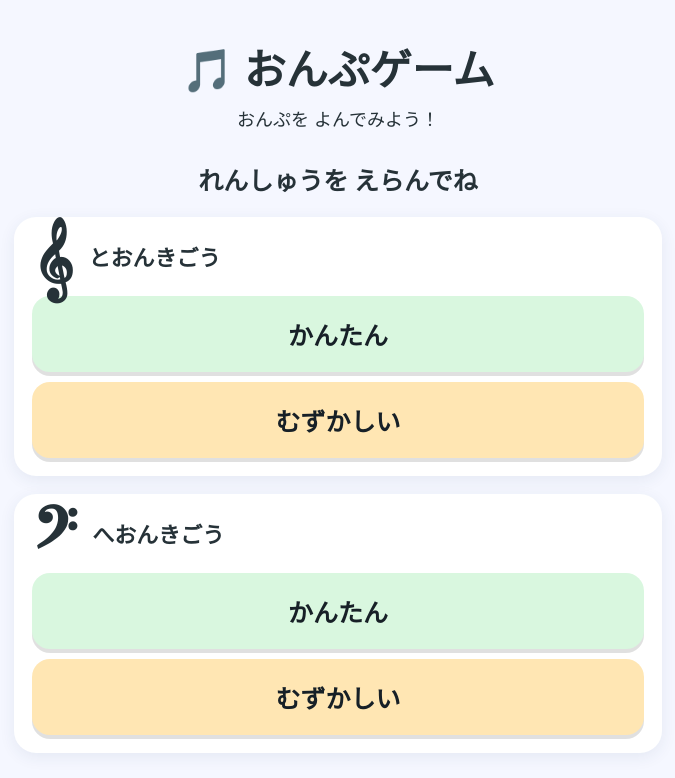
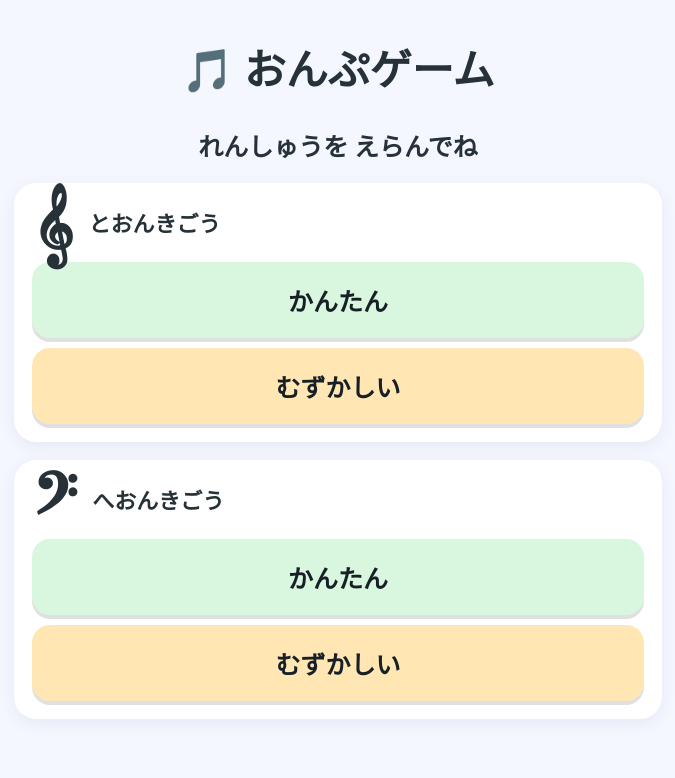
Before and after one commit to frites999/music-note-app, a plain HTML site: page index.html in a window 1280 px wide. Shown: the whole page, without its empty margins (302-977 px from the left). Drawn offline with Linux system fonts and the light colour scheme.

Commit message:
Remove paragraph from header in index.html
Removed introductory paragraph from header.

```diff
--- a/index.html
+++ b/index.html
@@ -24,9 +24,6 @@
     <header>
       <h1>🎵 おんぷゲーム</h1>
 
-      <p>
-        おんぷを よんでみよう！
-      </p>
     </header>
 
 
```
